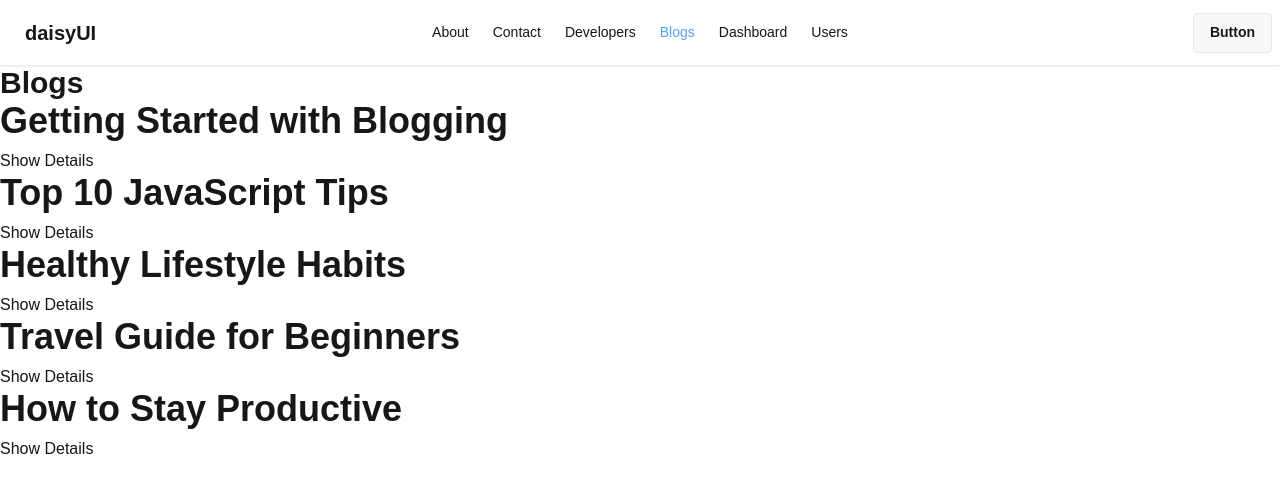
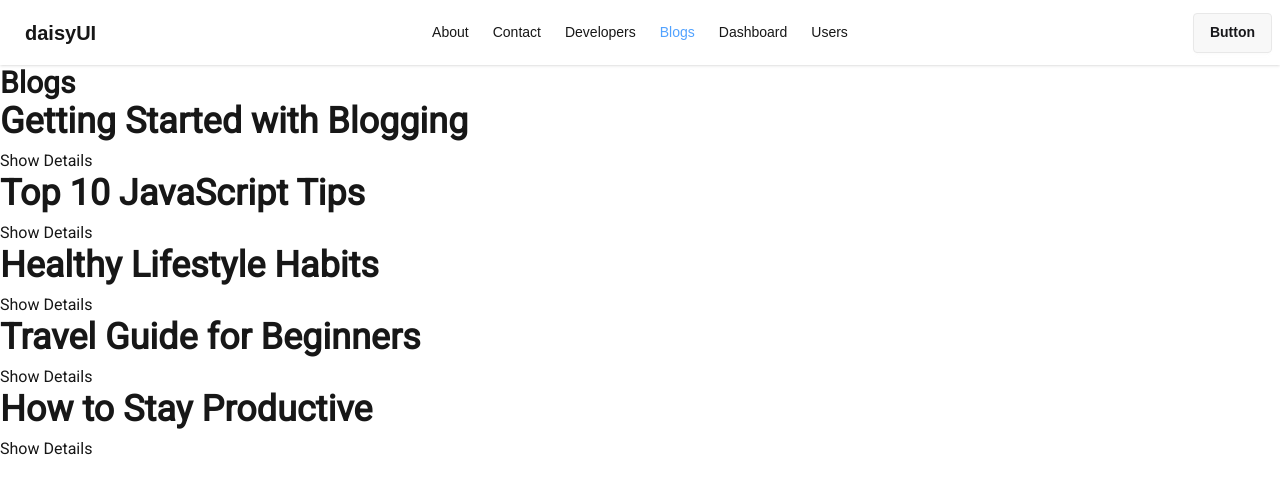
Before and after one commit to Tofazzal-13/Next_App, a Next.js app: page /blogs in a window 1280 px wide. Shown: the top 494 px of the page. Built offline with nearby package versions, Linux system fonts and the light colour scheme.

Commit message:
google font added

```diff
--- a/src/app/blogs/page.jsx
+++ b/src/app/blogs/page.jsx
@@ -1,9 +1,15 @@
 import Link from "next/link";
+import { Roboto } from 'next/font/google'
 
 export const metadata = {
   title: 'Blogs',
   description: 'all the users information',
 }
+
+const roboto = Roboto({
+  weight: '400',
+  subsets: ['latin'],
+})
 
 const Blogspage = () => {
 
@@ -61,7 +67,7 @@
     ];
 
     return (
-        <div>
+        <div className={roboto.className}>
             <h1 className="text-3xl font-bold">Blogs</h1>
             {
                 blogs.map((blog) =>
```
